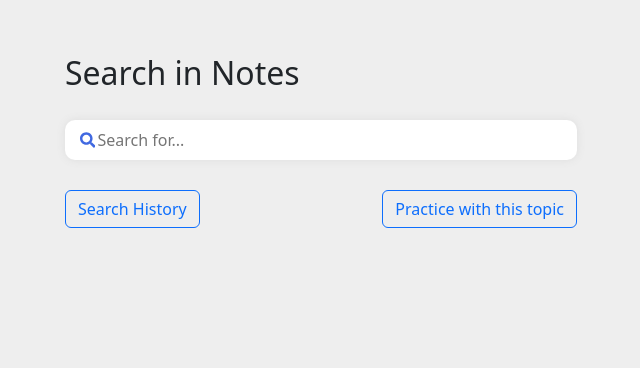
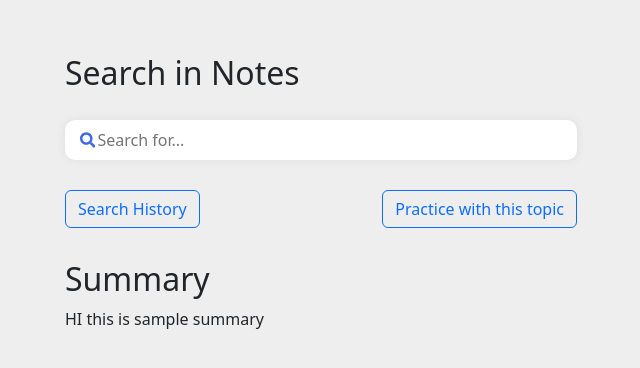
Before and after one commit to grace-sodunke/ScholarSearch, a React (Create React App) app in the folder scholar-search-frontend/: page / in a window 1280 px wide. Shown: the part 106-474 px from the top of the page, without its empty margins (319-959 px from the left). Built offline with nearby package versions, Linux system fonts and the light colour scheme; no server answers.

Commit message:
update main page

```diff
--- a/scholar-search-frontend/src/App.css
+++ b/scholar-search-frontend/src/App.css
@@ -14,7 +14,13 @@
   min-width: 200px;
 }
 
-.practice-button-div{
+.practice-div{
+  width: 40%;
+  margin: auto;
+  min-width: 200px;
+}
+
+.buttons-div{
   position:relative;
   margin-top: 10px;
   width: 100%;
--- a/scholar-search-frontend/src/App.js
+++ b/scholar-search-frontend/src/App.js
@@ -3,25 +3,46 @@ import { Button } from 'react-bootstrap';
 import SearchBar from './components/searchbar';
 import './App.css';
 import 'bootstrap/dist/css/bootstrap.min.css';
+import QandA from './components/Q&A';
 
 
 function App() {
-  const [summary, SetSummary] = useState('');
+  const [summary, setSummary] = useState('HI this is sample summary');
+  const [practiceMode, setPracticeMode] = useState(false);
+  const [query, setQuery] = useState('');
+
+  const handlePracticeClick = () => {
+    setPracticeMode(true);
+  }
 
   return (
     <div className="App">
       <div className="searchbar">
         <h2>Search in Notes</h2>
         <div className="pad"></div>
-        <SearchBar/>
+        <SearchBar query={query} setQuery={setQuery} setPracticeMode={setPracticeMode}/>
         <div className="pad"></div>
-        <div className="practice-button-div">
-          <Button className="practice-button" variant="outline-primary">Practice with this topic</Button>
+        <div className="buttons-div">
+          <Button className="practice-button"
+                  variant="outline-primary"
+                  onClick={handlePracticeClick}>
+                    Practice with this topic
+          </Button>
           <Button className="search-history-button" variant="outline-primary">Search History</Button>
         </div>
-        <div className='summary'>
+        {summary && !practiceMode && (
+          <div>
+            <div className="pad"></div>
+            <h2>Summary</h2>
+            <p>{summary}</p>
+          </div>
+        )}
+      </div>
+      {practiceMode ? (
+        <div className="practice-div">
+          <QandA practiceMode={practiceMode} query={query} />
         </div>
-      </div>
+      ) : null}
     </div>
   );
 }
```
